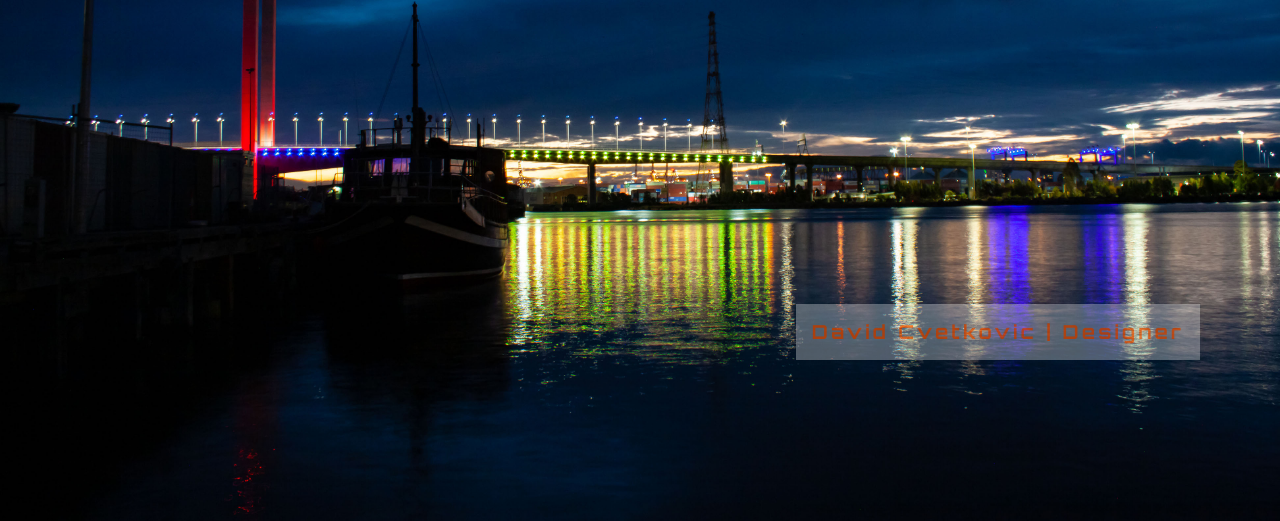
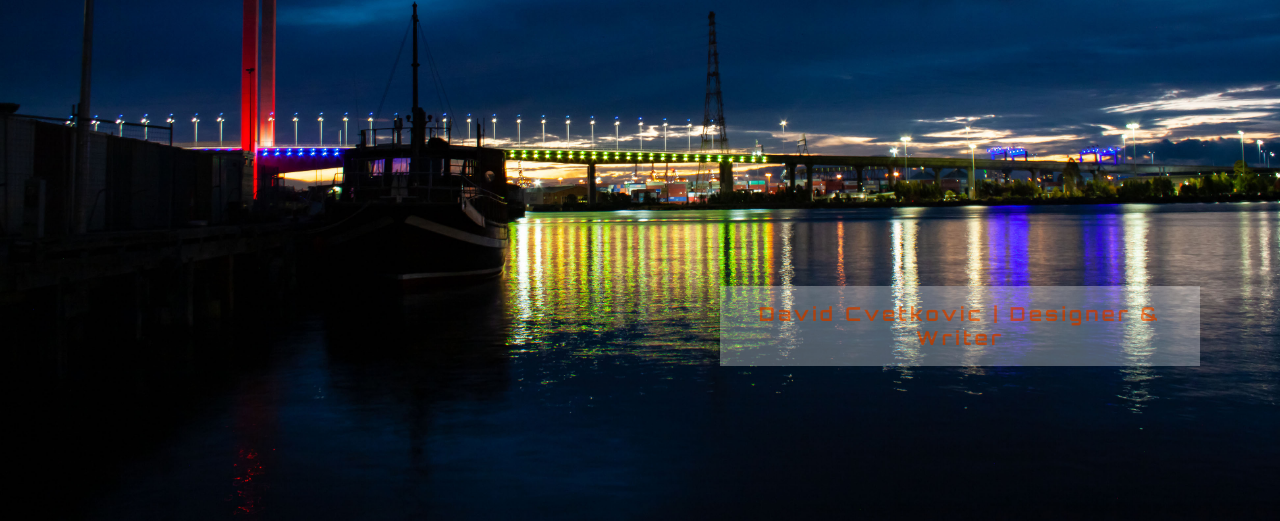
Before and after one commit to Davidphdc/Designer-David-Cvetkovic, a website: page index.html in a window 1280 px wide. Shown: the part 279-800 px from the top of the page. Drawn offline with Linux system fonts and the light colour scheme.

Commit message:
New Edit in bio

```diff
--- a/index.html
+++ b/index.html
@@ -35,7 +35,7 @@
       <div class="home_content">
 
       <div class="logo"><img src="../static/assets/newlogodc01.png" alt=""></div>
-      <a href="about.html" class="biolink"><h1>David Cvetkovic | Designer</h1></a>
+      <a href="about.html" class="biolink"><h1>David Cvetkovic | Designer & Writer</h1></a>
 
       </div>
       </div>
```
